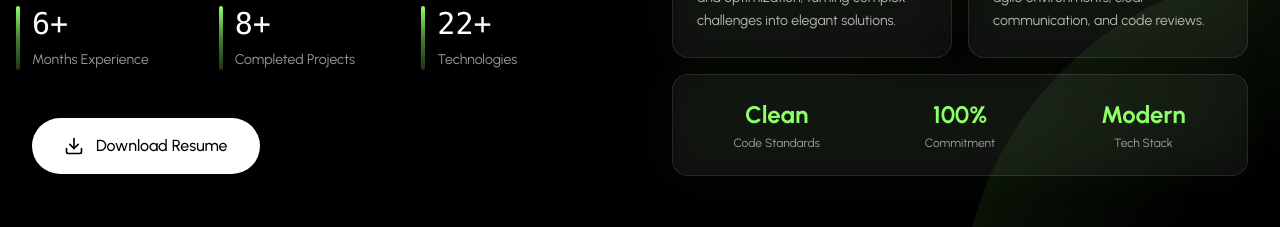
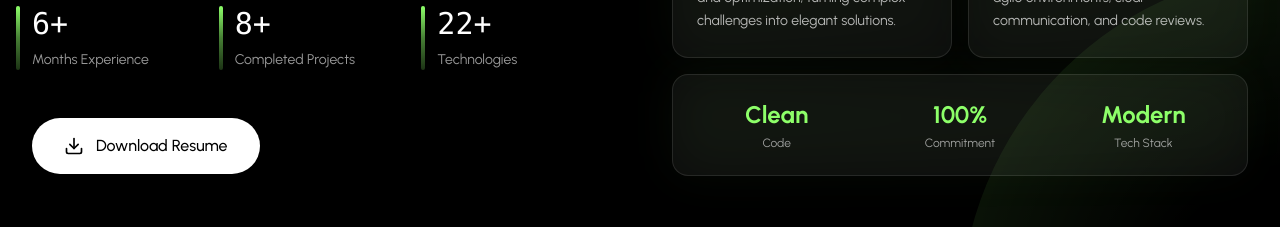
Before and after one commit to sageethhimachala/portfolio, a React (Vite) app in the folder react-dev-portfolio/: page / in a window 1280 px wide. Shown: the part 1180-1407 px from the top of the page. Built offline with nearby package versions, Linux system fonts and the light colour scheme; no server answers.

Commit message:
about update new

```diff
--- a/react-dev-portfolio/src/components/sections/About.jsx
+++ b/react-dev-portfolio/src/components/sections/About.jsx
@@ -174,9 +174,7 @@
                       <div className="text-2xl font-bold text-primary mb-1">
                         Clean
                       </div>
-                      <div className="text-xs text-white/60">
-                        Code Standards
-                      </div>
+                      <div className="text-xs text-white/60">Code</div>
                     </div>
                     <div>
                       <div className="text-2xl font-bold text-primary mb-1">
```
